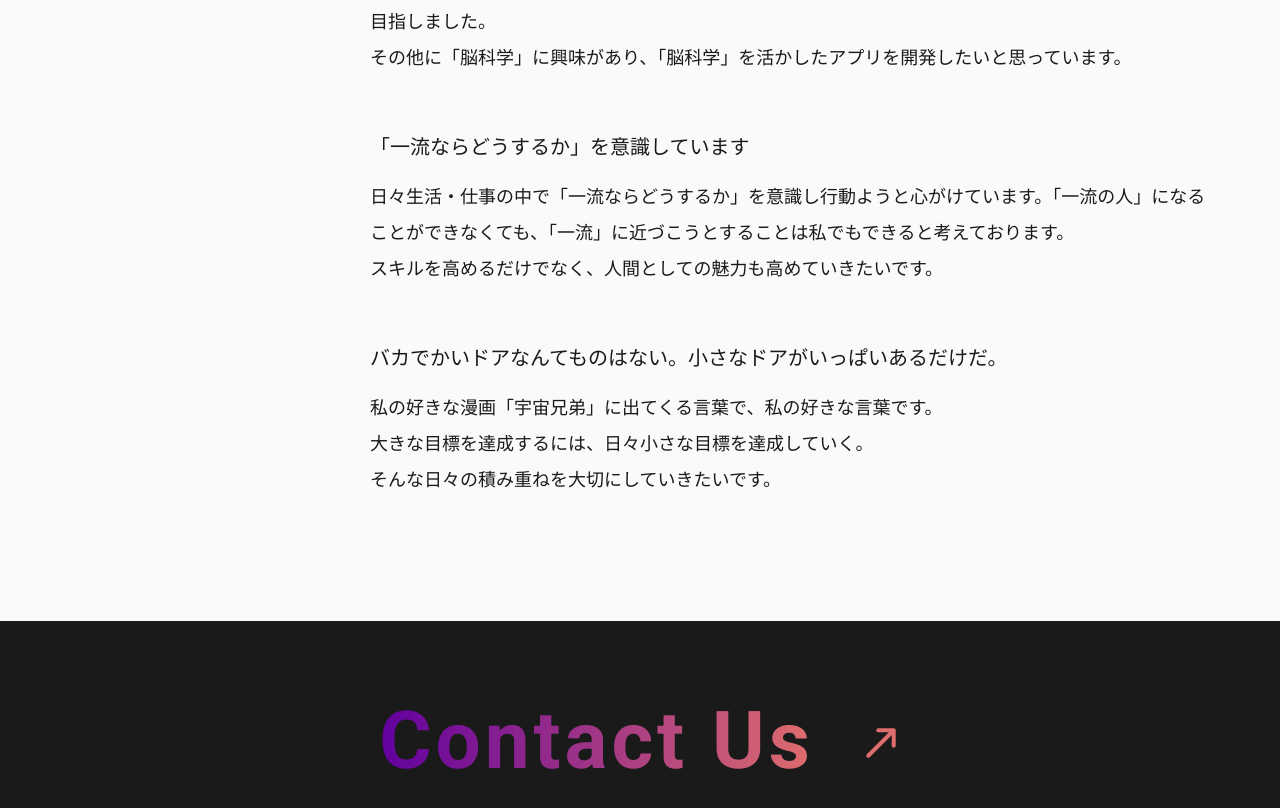
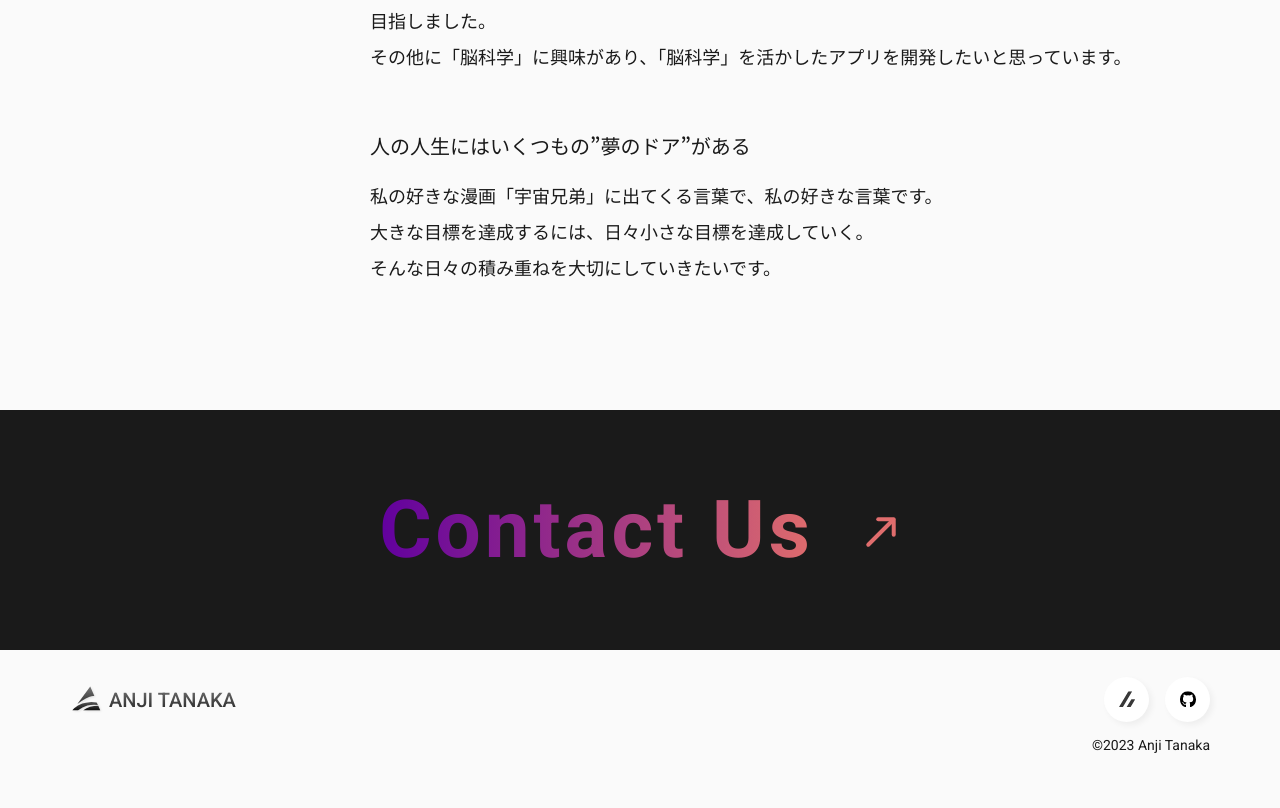
Before and after one commit to anji0114/next-portfolio, a Next.js app: page /about in a window 1280 px wide. Shown: the part 1940-2748 px from the top of the page. After the commit the page ends 2718 px from the top, so only its background shows below. Built offline with nearby package versions, Linux system fonts and the light colour scheme.

Commit message:
プロフィールテキスト修正

```diff
--- a/src/components/About/Profile.jsx
+++ b/src/components/About/Profile.jsx
@@ -10,12 +10,7 @@ const ProfileContents = [
       "「こんなアプリがあればいいのに」などを考える・想像する、「もっとここを改善すれば上手く」など戦略・分析することが好きです。そんな自分の考えを実現したいという思いがきっかけで、エンジニアを目指しました。<br />その他に「脳科学」に興味があり、「脳科学」を活かしたアプリを開発したいと思っています。",
   },
   {
-    title: "「一流ならどうするか」を意識しています",
-    description:
-      "日々生活・仕事の中で「一流ならどうするか」を意識し行動ようと心がけています。「一流の人」になることができなくても、「一流」に近づこうとすることは私でもできると考えております。<br />スキルを高めるだけでなく、人間としての魅力も高めていきたいです。",
-  },
-  {
-    title: "バカでかいドアなんてものはない。小さなドアがいっぱいあるだけだ。",
+    title: "人の人生にはいくつもの”夢のドア”がある",
     description:
       "私の好きな漫画「宇宙兄弟」に出てくる言葉で、私の好きな言葉です。<br />大きな目標を達成するには、日々小さな目標を達成していく。<br />そんな日々の積み重ねを大切にしていきたいです。",
   },
```
